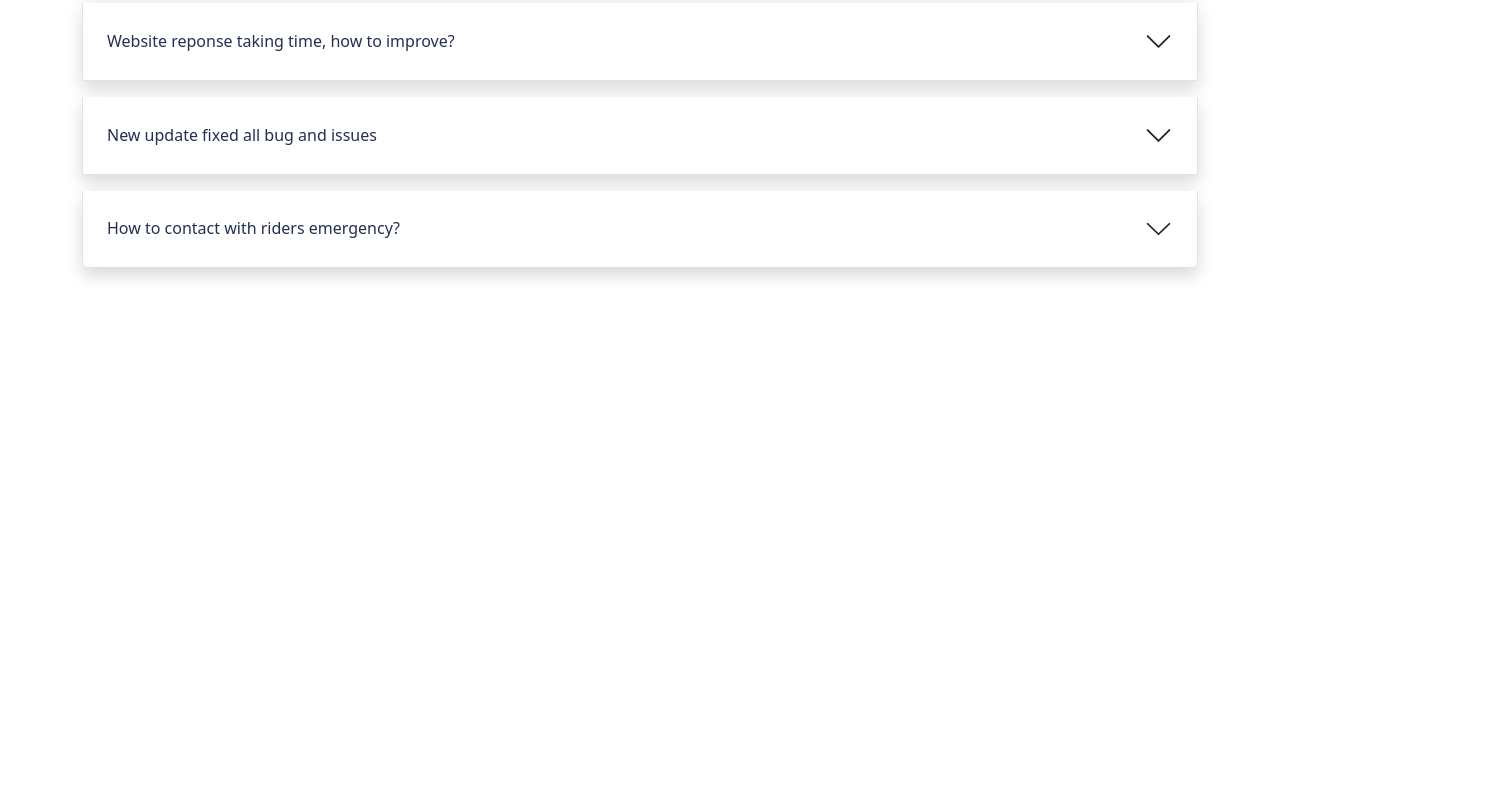
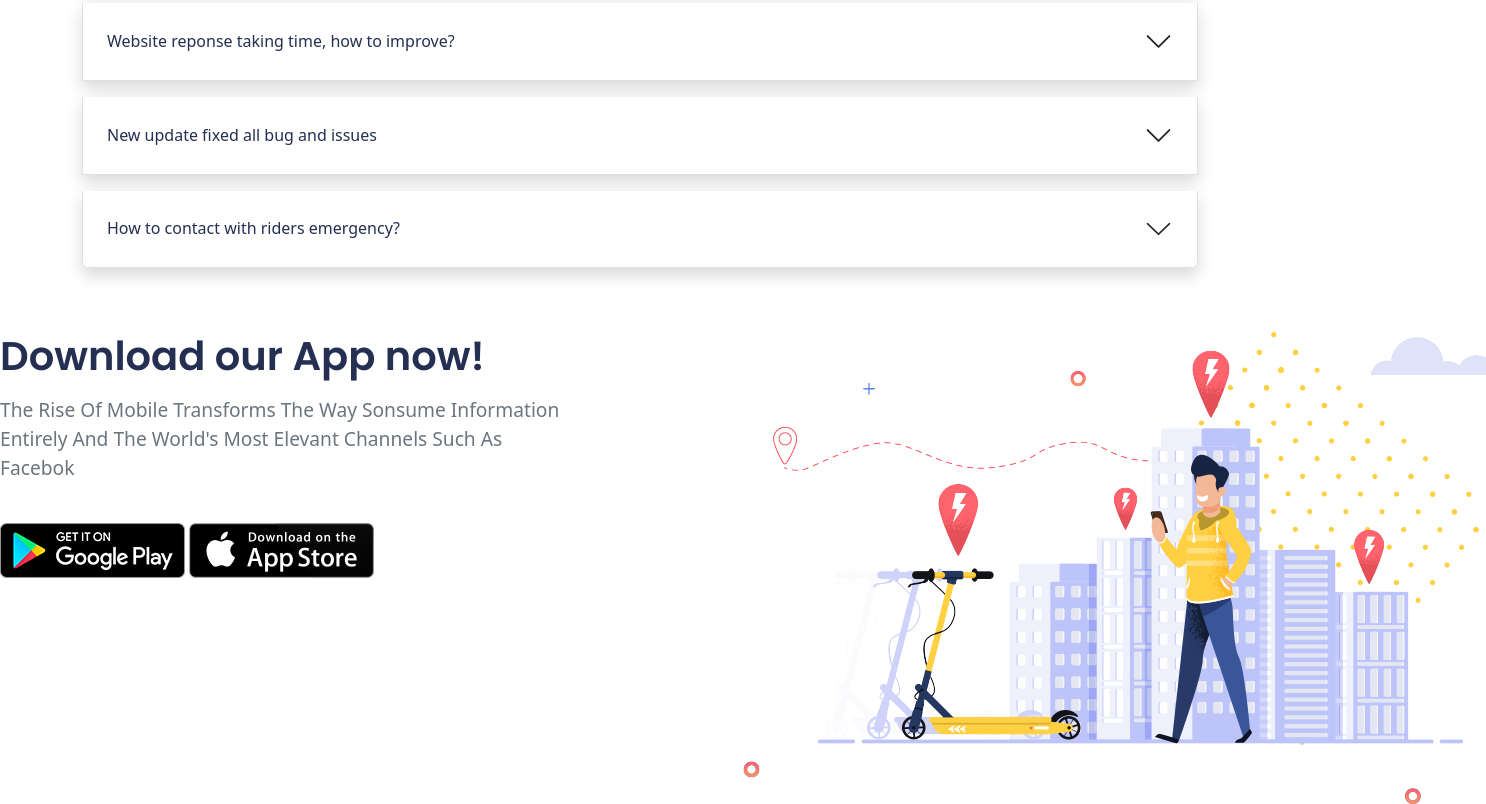
Before and after one commit to zainkhokhar831/freebie, a website: page index.html in a window 1280 px wide. Shown: the part 7696-8500 px from the top of the page, 1486 px wide, since content can reach past the window. Before the commit the page ends 8028 px from the top, so only its background shows below. Drawn offline with nearby package versions, Linux system fonts and the light colour scheme.

Commit message:
download section added

```diff
--- a/index.html
+++ b/index.html
@@ -809,9 +809,33 @@
       </div>
      </section>
 
+    <!-- END FAQ -->
 
 
-    <!-- END FAQ -->
+    <!-- BEGIN DOWNLOAD HERE -->
+     <section id="download" class="download">
+
+        <div class="row">
+          <div class="col-md-6">
+            <h3 class="display-5--title">Download our App now!</h3>
+            <p class="display-5--description">the rise of mobile transforms the way sonsume information entirely
+              and the world's most elevant channels such as facebok
+            </p>
+            <img src="images/google-play.png" class="img-fluid" alt="google-play">
+            <img src="images/app-store.png" class="img-fluid" alt="app-store">
+          </div>
+
+          <div class="col-md-6">
+            <img src="images/download-now.png" alt="">
+          </div>
+
+
+
+        </div>
+     </section>
+
+    <!-- DOWNLOAD FAQ -->
+
 
 
     <script
--- a/scss/sections/_download.scss
+++ b/scss/sections/_download.scss
@@ -0,0 +1,5 @@
+@use "../custom" as *;
+
+.download{
+
+}
```
